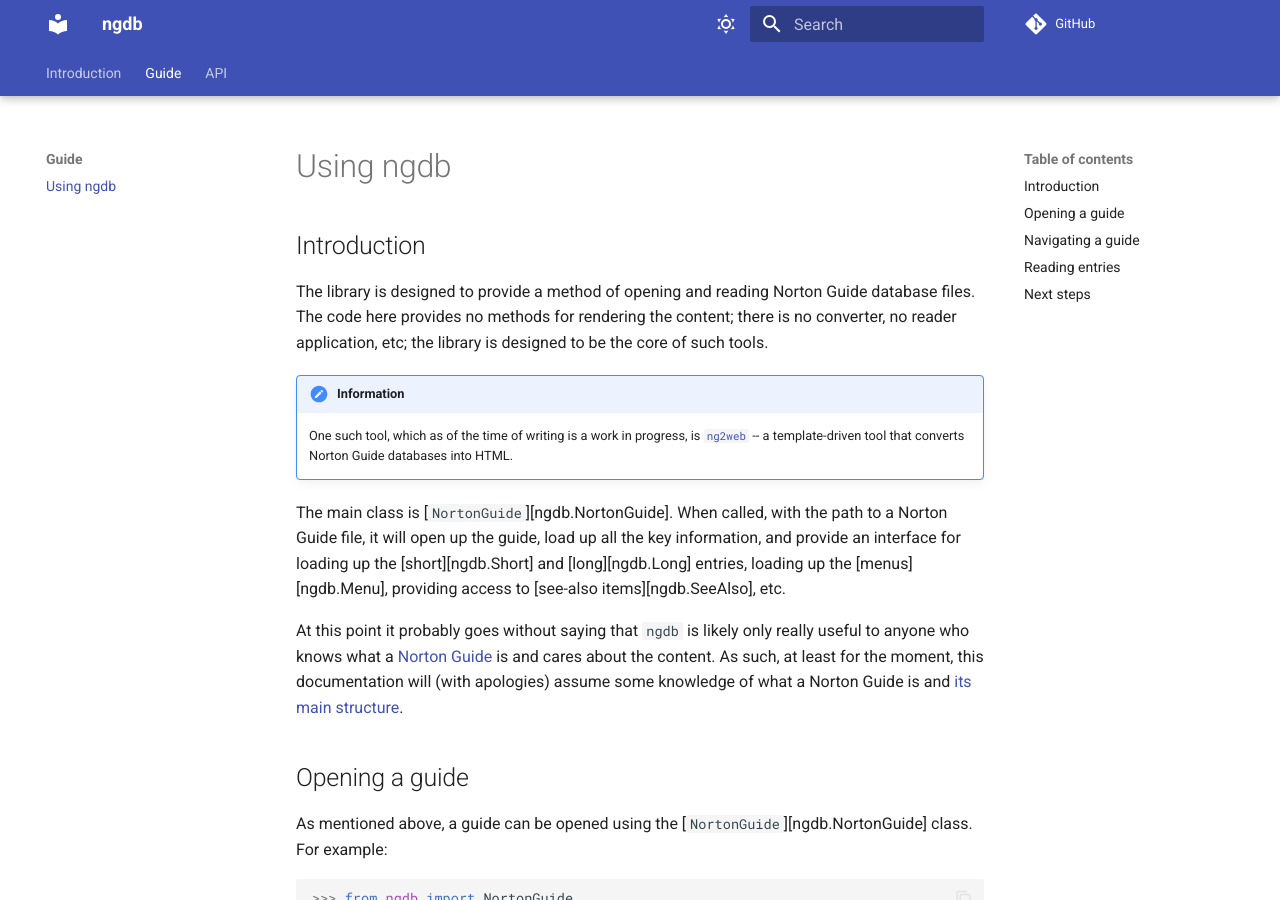
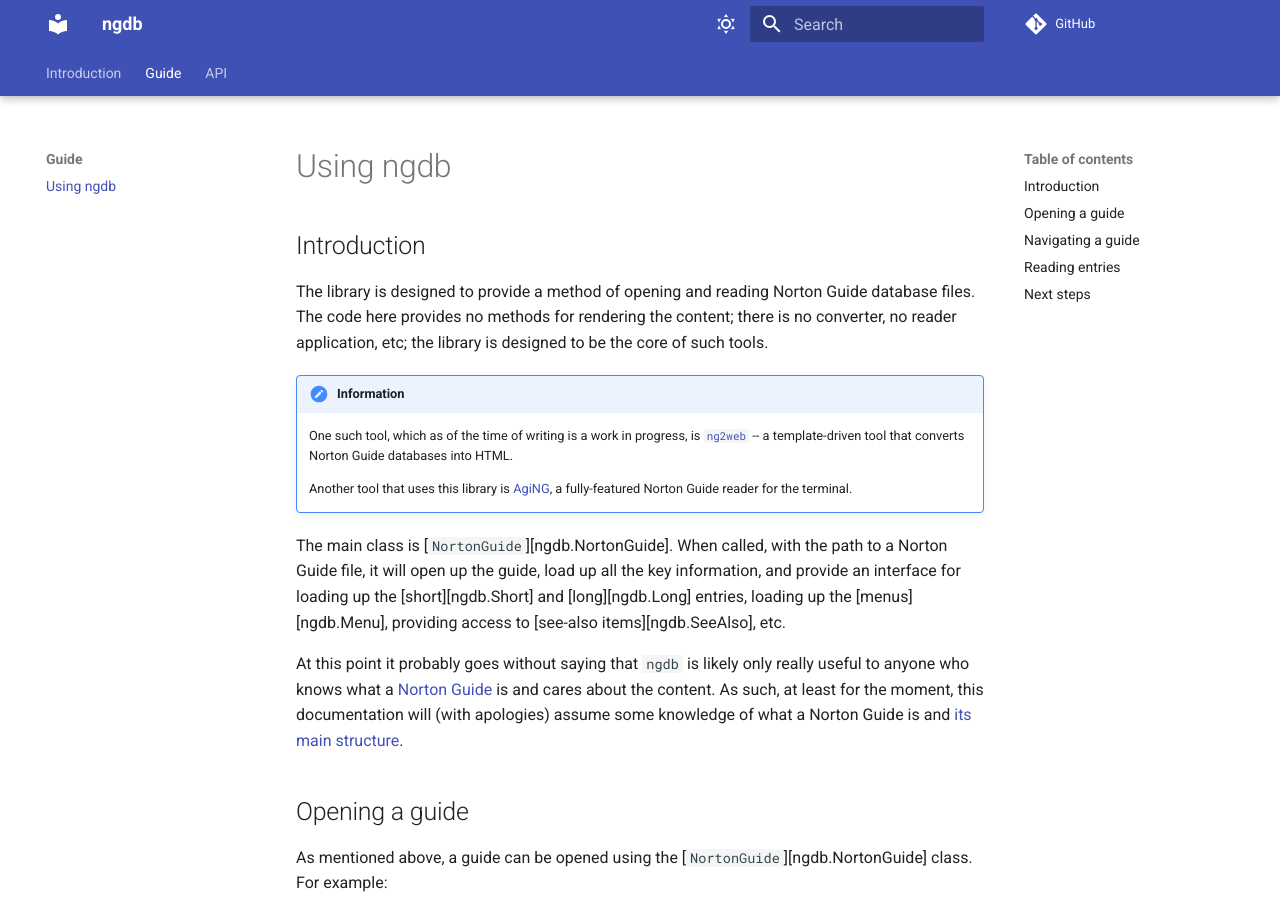
Before and after one commit to davep/ngdb.py, an MkDocs documentation site: the page built from docs/source/guide.md, in a window 1280 px wide and 900 px high. Built offline with MkDocs 1.6.1 and Material for MkDocs 9.7.7, drawn with Linux system fonts in a browser that asks for light colours; comment, search, counter and statistics services are not loaded.

Commit message:
:books: Menu AgiNG in the documentation

```diff
--- a/docs/source/guide.md
+++ b/docs/source/guide.md
@@ -12,6 +12,10 @@ designed to be the core of such tools.
     One such tool, which as of the time of writing is a work in progress, is
     [`ng2web`](https://github.com/davep/ng2web) -- a template-driven tool that
     converts Norton Guide databases into HTML.
+
+    Another tool that uses this library is
+    [AgiNG](https://github.com/davep/aging), a fully-featured Norton Guide
+    reader for the terminal.
 
 The main class is [`NortonGuide`][ngdb.NortonGuide]. When called, with the
 path to a Norton Guide file, it will open up the guide, load up all the key
```
